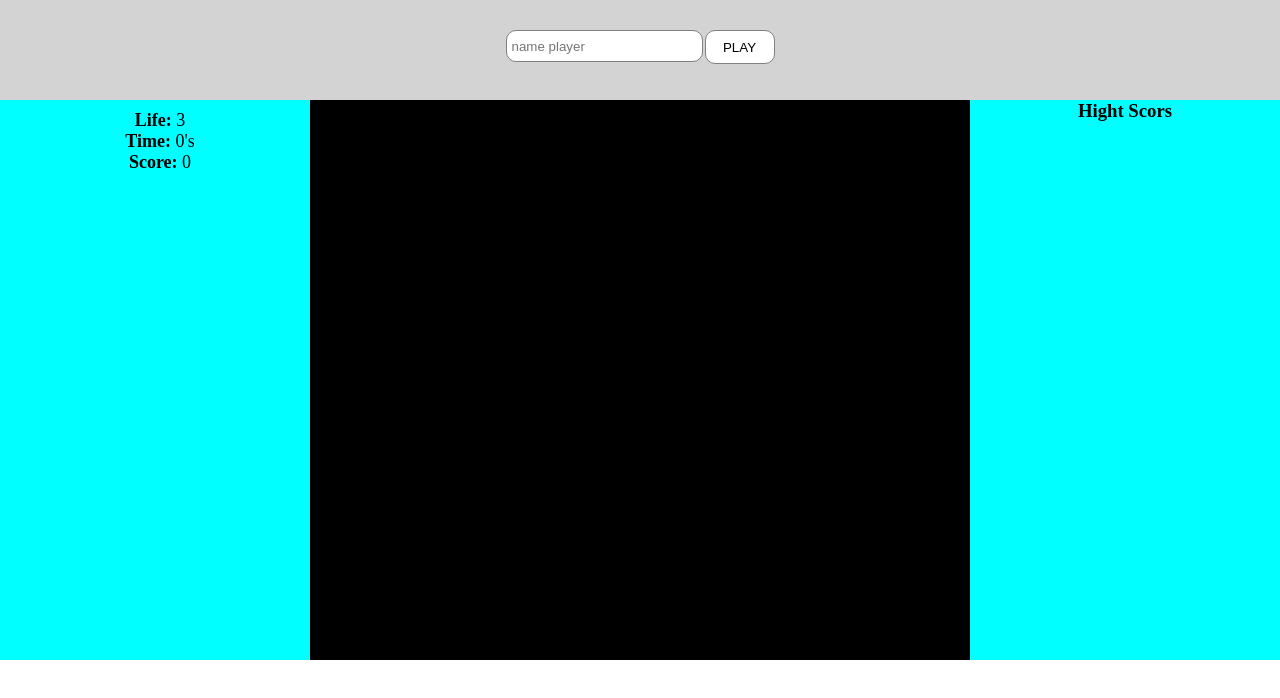
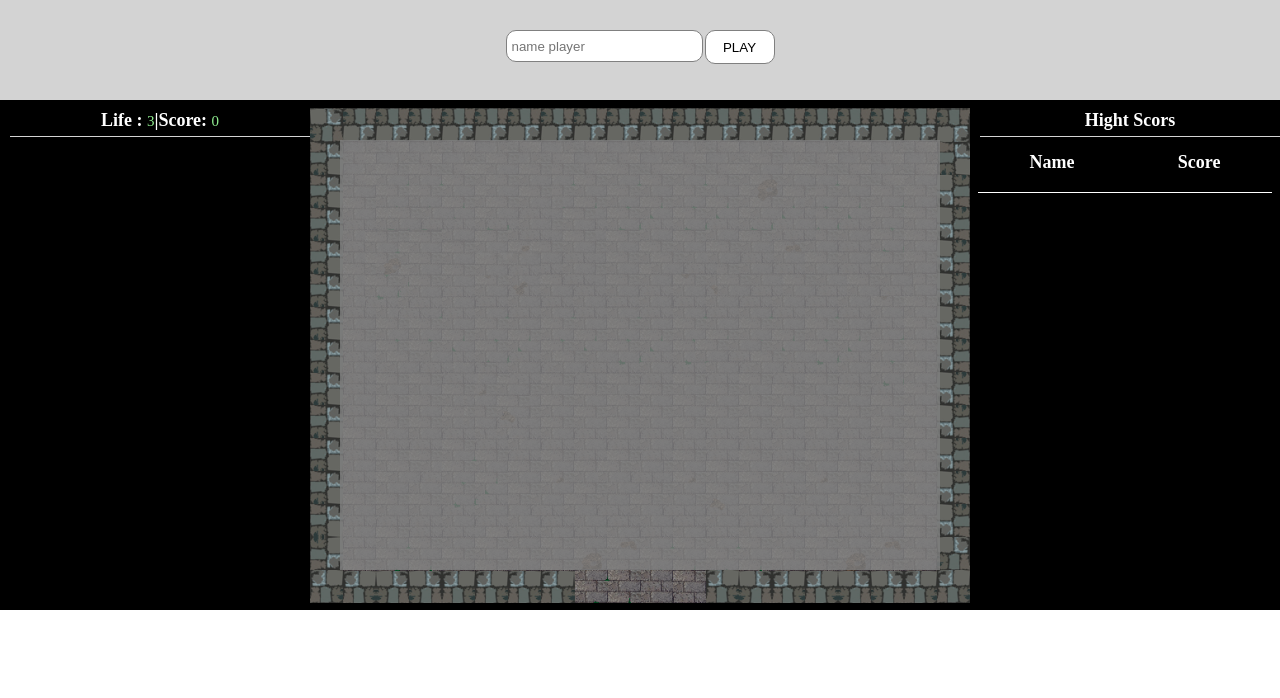
Before and after one commit to ElcimatAmir/tanks2D, a plain HTML site: page index.html in a window 1280 px wide. Drawn offline with Linux system fonts and the light colour scheme.

Commit message:
add a save user data to the local storge  added a css for the page style , nothing with graphics yet

```diff
--- a/css/style.css
+++ b/css/style.css
@@ -46,7 +46,7 @@ header{
 /*	main content only the game area  */
 main{
 	width: 100%;
-	height: 560px;
+	height: 510px;
 	margin: 0px auto;
 
 	display: flex;
@@ -57,25 +57,88 @@ main{
 	width: calc((100% - 660px) / 2);
 	height: 100%;
 
-	text-align: center;
+	background-color: black;
+	color:#fff;
 
-	background-color: aqua;
 }
-#gameValues{
+.gameValues{
+	display: flex;
+	justify-content: center;
+
 	margin-top: 10px;
 	margin-left: 10px;
+	padding-bottom: 5px;
 
+	text-align: center;
+	font-weight: bold;
+	border-bottom: 1px solid lightgray;
+	font-size: 18px;
+}
+.gameValues span {
+	font-weight: normal;
+	font-size: 15px;
+	color:lightgreen;
+}
+#playArea{
+	position: relative;
+
+	display: flex;
+	justify-content: center;
+
+	width: 660px;
+	height: 100%;
+
+	background-color: black;
+	background-image: url("../img/playAreaBackground.png") ;
+	background-repeat: no-repeat;
+	background-position: center;
+	background-size: contain;
+}
+#playArea canvas{
+	margin-top: 40px;
+	width: 600px;
+	height: 430px;
+	background-color: gray;
+	opacity: .8 ;
+}
+#playersResult{
+	width: 95%;
+	height: calc(100%  - 50px);
+
+	margin: 0px auto;
+	margin-top: 5px;
+
+	display: flex;
+	flex-direction: column;
+
+	overflow-y: scroll;
+}
+.basic{
+	width: 100%;
+	height: 50px;
+
+	color: white;
+	display: flex;
+	justify-content: space-around;
+	border-bottom: 1px solid white;
+}
+.basic h3{
 	font-weight: bold;
 	font-size: 18px;
 
-	color:black;
+	margin-top: 10px;
+}
+.playersInfo{
+	width: 100%;
+	height: 50px;
+	background-color: black;
+	color :lightblue;
+	border-bottom: 1px dashed white;
+	display: flex;
+	justify-content: space-around;
+}
+.playersInfo h4{
+	font-size: 15px;
 
+	margin-top: 10px;
 }
-#gameValues span {
-	font-weight: normal;
-}
-#playArea{
-	width: 660px;
-	height: 100%;
-	background-color: black;
-}
--- a/index.html
+++ b/index.html
@@ -15,15 +15,25 @@
 	</header>
 	<main>
 		<div id="gamePanel" class="side">
-			<div id="gameValues">
-				<p>Life:  <span id="lifeValue"> 3</span></p>
-				<p>Time:  <span id="timeVale">0's</span></p>
-				<p>Score: <span id="scoreValue">0</span></p>
+			<div class="gameValues">
+				<p>Life : <span id="lifeValue"> 3</span></p>
+				<!--p>|Time : <span id="timeVale">0's</span></p-->
+				<p>|Score: <span id="scoreValue">0</span></p>
 			</div>
 		</div>
-		<div id="playArea"></div>
+		<div id="playArea">
+			<canvas id="canvas"></canvas>
+		</div>
 		<div id="playersRecords" class="side">
-			<h3>Hight Scors</h3>
+			<h3 class="gameValues">Hight Scors</h3>
+			<div id="playersResult">
+				<div class="basic">
+					<h3>Name</h3>
+					<h3>Score</h3>
+				</div>
+
+			</div>
+
 		</div>
 	</main>
 </body>
--- a/js/main.js
+++ b/js/main.js
@@ -1,10 +1,26 @@
-
 //FIRST TIME BASIC SETUP
 	//its a var to know if game allready playing or no
 	var gameRunning = false ;
 
 	//set the value of input to the user name
 	document.getElementById("playerName").value = "";
+
+	//seting the players records at the begining
+	window.onload = setRecords();
+
+	function setRecords(){
+		const memory = window.localStorage ;
+		var info = {};
+		for (var i = 0; i < memory.length; i++){
+			info.name  = memory.key(i);
+			info.score = memory.getItem(info.name);
+
+			//also theis method before get the values to show showed sorted them
+
+			drawHtml(info) ;
+		}
+	}
+
 
 //when button play get clicked
 document.getElementById("playButton").onclick = function(){
@@ -21,19 +37,36 @@ document.getElementById("playButton").onclick = function(){
 }
 
 function startGame(playerName){
+	var canvas  = document.getElementById("canvas");
+
 	var playerInfo = {
-		Name: playerName ,
+		name: playerName ,
 		score: 0
 	}
-
+	//for this time its set a randoum number for score
+	playerInfo.score =  Math.floor(Math.random() * (100 - 1) + 1) ;
 	console.log(playerInfo);
 
+	// save the player data to the local storage
 	savePlayer(playerInfo);
 }
 
 function savePlayer(playerInfo){
-	var recordsPanel = document.getElementById("playersRecords");
-	/*
-		here i should add a table and save a data in memory
-	*/
+	const memory = window.localStorage ;
+	memory.setItem(playerInfo.name , playerInfo.score)
+
+	drawHtml(playerInfo);
 }
+
+
+
+function drawHtml(playerInfo){
+	var html = "" ;
+	var recordsPanel = document.getElementById("playersResult");
+
+	html += "<div class='playersInfo'>"
+				+"<h4>"+playerInfo.name+"</h4>"
+				+"<h4>"+playerInfo.score+"</h4>"
+			+"</div>" ;
+	$(recordsPanel).append(html);
+}
```
Also changed, not shown: img/myTank.png (added), img/playAreaBackground.png (added).
